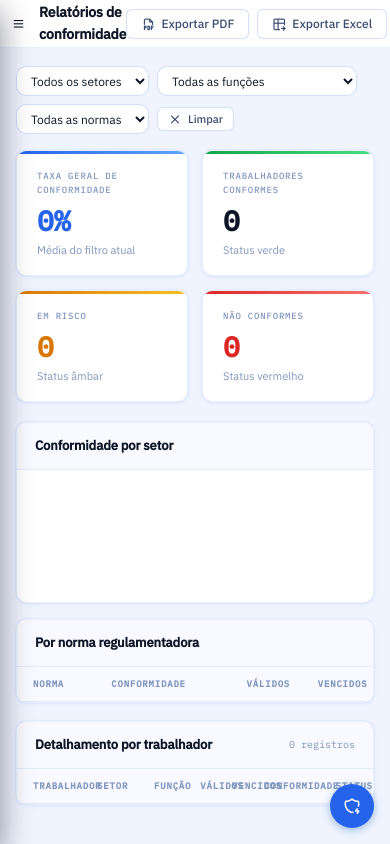
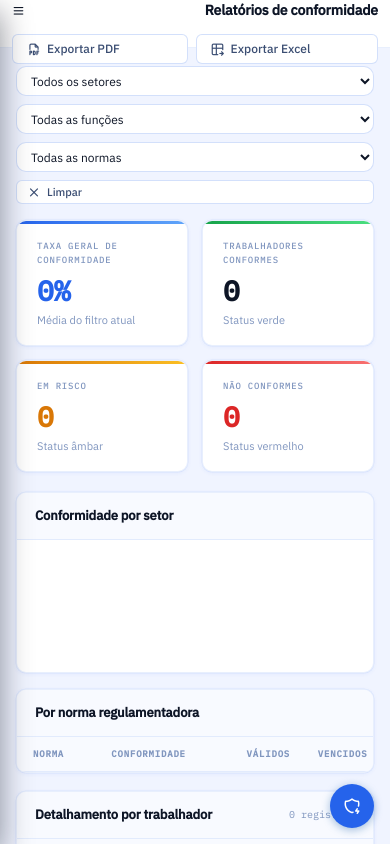
Before and after one commit to diegojbcunha/getrin, a plain HTML site: page html/reports.html in a window 390 px wide. Drawn offline with Linux system fonts and the light colour scheme; no server answers; sample sign-in values are in the browser's storage.

Commit message:
responsividade denovo

```diff
--- a/css/style.css
+++ b/css/style.css
@@ -518,6 +518,62 @@ td.td-mono    { font-family: var(--mono); font-size: 11px; }
 @media (max-width: 900px) {
   .metrics-row { grid-template-columns: repeat(2, 1fr); }
   .two-col     { grid-template-columns: 1fr; }
+
+  .topbar {
+    flex-wrap: wrap;
+    gap: 12px;
+  }
+  .topbar-left,
+  .topbar-right {
+    width: 100%;
+    justify-content: space-between;
+  }
+  .topbar-right {
+    display: flex;
+    flex-wrap: wrap;
+    gap: 8px;
+  }
+  .topbar-right .btn {
+    flex: 1 1 auto;
+    min-width: 160px;
+  }
+
+  .filters-row {
+    flex-direction: column;
+    align-items: stretch;
+  }
+  .filters-row .filter-select,
+  .filters-row .btn {
+    width: 100%;
+    min-width: 0;
+  }
+  .filters-row .btn-sm {
+    max-width: 100%;
+  }
+
+  .modal-footer {
+    flex-direction: column-reverse;
+    align-items: stretch;
+    gap: 10px;
+  }
+  .modal-footer .btn {
+    width: 100%;
+  }
+
+  #dashboard-install-banner {
+    flex-direction: column;
+    align-items: stretch;
+    gap: 14px;
+  }
+  #dashboard-install-banner button {
+    width: 100%;
+  }
+}
+
+@media (max-width: 600px) {
+  .topbar { padding: 0 12px; }
+  .content-area { padding: 14px 12px; }
+  .sidebar-install-box { padding: 10px 12px; font-size: 13px; }
 }
 
 /* ── RESPONSIVE / MOBILE ADAPTATIONS ────────────────────────── */
```
